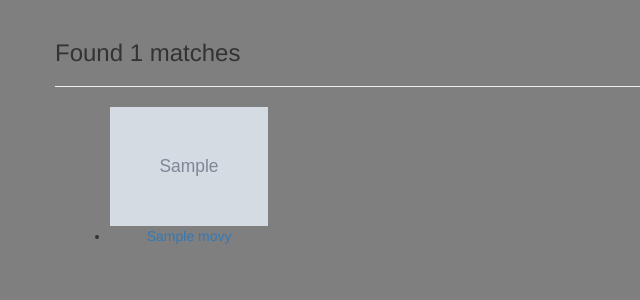
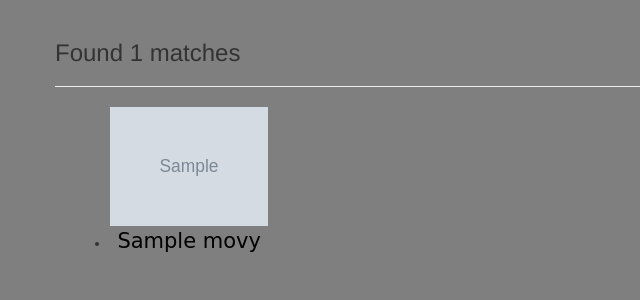
Before and after one commit to Pixel-0/watchList, a Flask app: template app/templates/search.html in a window 1280 px wide. Shown: the part 52-352 px from the top of the page, without its empty margins (0-640 px from the left). Run offline with Flask 2, Linux system fonts and the light colour scheme; the template is opened without the code that fills it: most values are stand-ins (such as "Sample title", 1, 10 or a date in 2020); grey boxes marked "Sample" are stand-in pictures; parts of the project's set-up code (start-up, migrations or seed data) failed here and were passed over; some libraries are stand-ins or nearby versions.

Commit message:
edit macros.html

```diff
--- a/app/templates/index.html
+++ b/app/templates/index.html
@@ -51,7 +51,7 @@
         <!-- Now showing movie -->
         <h3 style="text-align: center; font-family: 'Henny Penny', cursive; font-size: 3em">Now Showing</h3>
         <ul>
-            {{ macro.displayMovieList(now_showing)}}
+            {{ macro.displayMovieList(now_playing)}}
         </ul>
     </div>
 
--- a/app/templates/macros.html
+++ b/app/templates/macros.html
@@ -1,3 +1,6 @@
+<link href="https://fonts.googleapis.com/css?family=Henny+Penny&display=swap" rel="stylesheet">
+
+
 <body style="background-color: rgba(0, 0, 0, 0.5)">
     {% macro displayMovieList(movie_list) %}
 
@@ -5,7 +8,7 @@
     <div class="col-xs-12 col-sm-4 col-md-2 col-lg-2 movie-card">
         <img src="{{ movie.poster }}" alt="{{ movie.title }} poster" class="img-responsive">
         <li class="text-center">
-            <a href="/movie/{{movie.id}}">
+            <a href="/movie/{{movie.id}}" style="text-align: center; font-family: 'Henny Penny', cursive; font-size: 1.5em; color: #000;">
                 {{ movie.title|truncate(10)}}</a>
         </li>
     </div>
```
